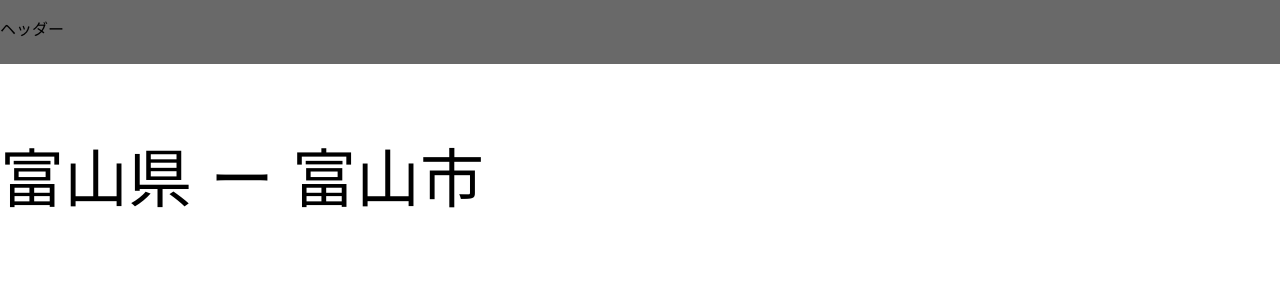
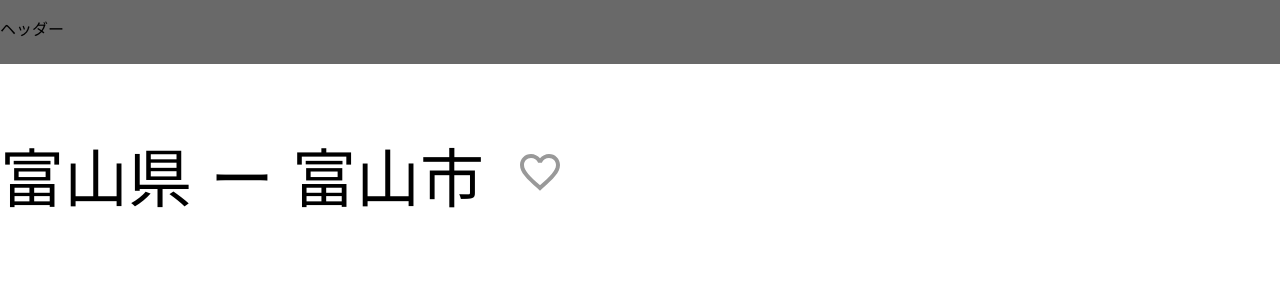
Before and after one commit to koke-desu/open-data-app, a Next.js app: page /detail/1 in a window 1280 px wide. Shown: the top 300 px of the page. Built offline with nearby package versions, Linux system fonts and the light colour scheme.

Commit message:
detailPageでお気に入り設定を行えるように

```diff
--- a/components/page/DetailPage/DetailPage.module.css
+++ b/components/page/DetailPage/DetailPage.module.css
@@ -1,7 +1,16 @@
 .container {
   width: 100%;
+  display: flex;
+  flex-direction: row;
+  justify-content: start;
+  align-items: center;
+  gap: 2rem;
 }
 
 .name {
   font-size: 4rem;
 }
+
+.favoriteContainer {
+  cursor: pointer;
+}
--- a/components/page/DetailPage/DetailPage.tsx
+++ b/components/page/DetailPage/DetailPage.tsx
@@ -2,16 +2,21 @@ import { useRouter } from "next/router";
 import React from "react";
 import { useCities } from "../../../database/useCities";
 import style from "./DetailPage.module.css";
+import FavoriteIcon from "@mui/icons-material/Favorite";
+import FavoriteBorder from "@mui/icons-material/FavoriteBorder";
+import { useFavorite } from "../../../database/favorite";
 
 type Props = {};
 
 const DetailPage: React.VFC<Props> = ({}) => {
   const router = useRouter();
-  const { cityId } = router.query;
+  const cityId = router.query.cityId as string;
 
   const { data, error } = useCities();
+  const city = data?.find((val) => val.id === cityId);
 
-  const city = data?.find((val) => val.id === cityId);
+  const favorite = useFavorite();
+  const isFavorite = favorite.get().some((id) => id.id === cityId);
 
   if (error) return <div>error</div>;
   if (!data) return <div>Loading</div>;
@@ -22,6 +27,19 @@ const DetailPage: React.VFC<Props> = ({}) => {
       <p className={style.name}>
         {city.prefecture} ー {city.name}
       </p>
+      <div
+        onClick={() => {
+          if (isFavorite) favorite.delete(cityId);
+          else favorite.add(cityId);
+        }}
+        className={style.favoriteContainer}
+      >
+        {isFavorite ? (
+          <FavoriteIcon style={{ color: "#f88" }} sx={{ fontSize: 48 }} />
+        ) : (
+          <FavoriteBorder style={{ color: "#999" }} sx={{ fontSize: 48 }} />
+        )}
+      </div>
     </div>
   );
 };
```
